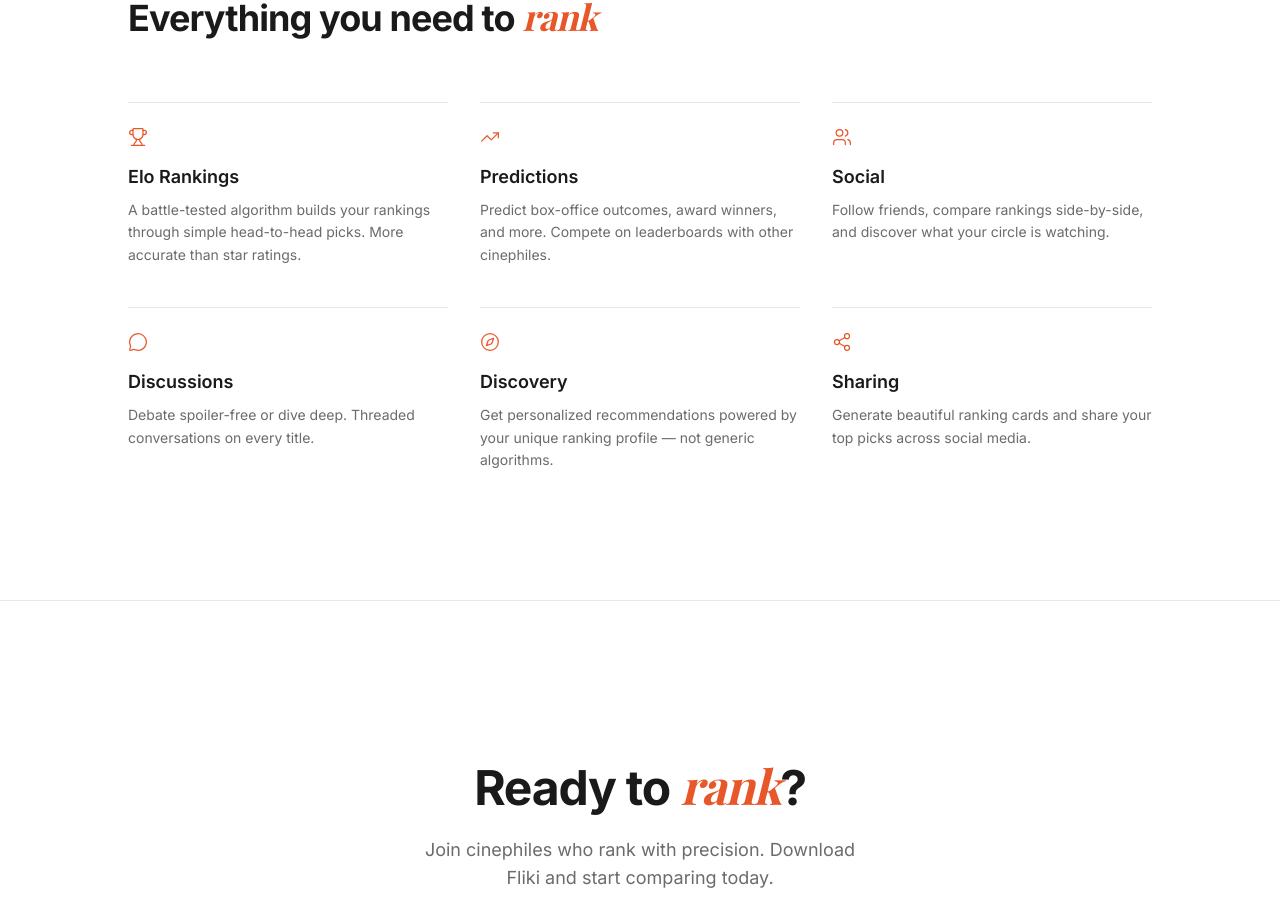
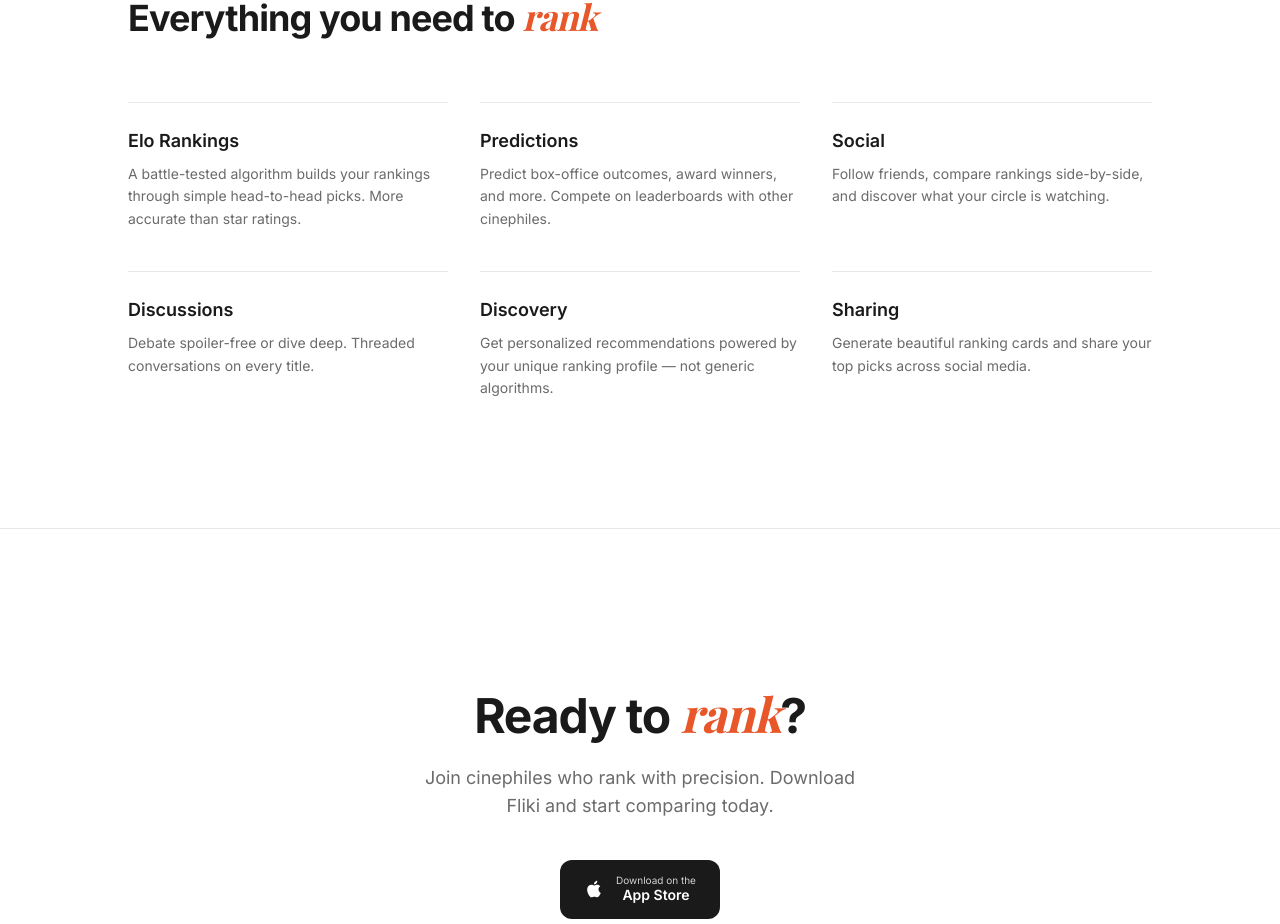
Before and after one commit to FlikiApp/FlikiApp-Web, a React (Vite) app: page / in a window 1280 px wide. Shown: the part 1477-2401 px from the top of the page. Built offline with nearby package versions, Linux system fonts and the light colour scheme; a web font is replaced by a local one.

Commit message:
Remove icons from FeatureCard component

```diff
--- a/src/components/ui/FeatureCard.tsx
+++ b/src/components/ui/FeatureCard.tsx
@@ -1,18 +1,15 @@
-import type { LucideIcon } from 'lucide-react'
 import AnimatedSection from './AnimatedSection'
 
 interface FeatureCardProps {
-  icon: LucideIcon
   title: string
   description: string
   index?: number
 }
 
-export default function FeatureCard({ icon: Icon, title, description, index = 0 }: FeatureCardProps) {
+export default function FeatureCard({ title, description, index = 0 }: FeatureCardProps) {
   return (
     <AnimatedSection delay={index * 0.08}>
       <div className="border-t border-border-subtle pt-6 h-full">
-        <Icon className="w-5 h-5 text-accent mb-4" strokeWidth={1.5} />
         <h3 className="text-lg font-semibold text-text-primary mb-2">{title}</h3>
         <p className="text-text-secondary text-sm leading-relaxed">{description}</p>
       </div>
```
